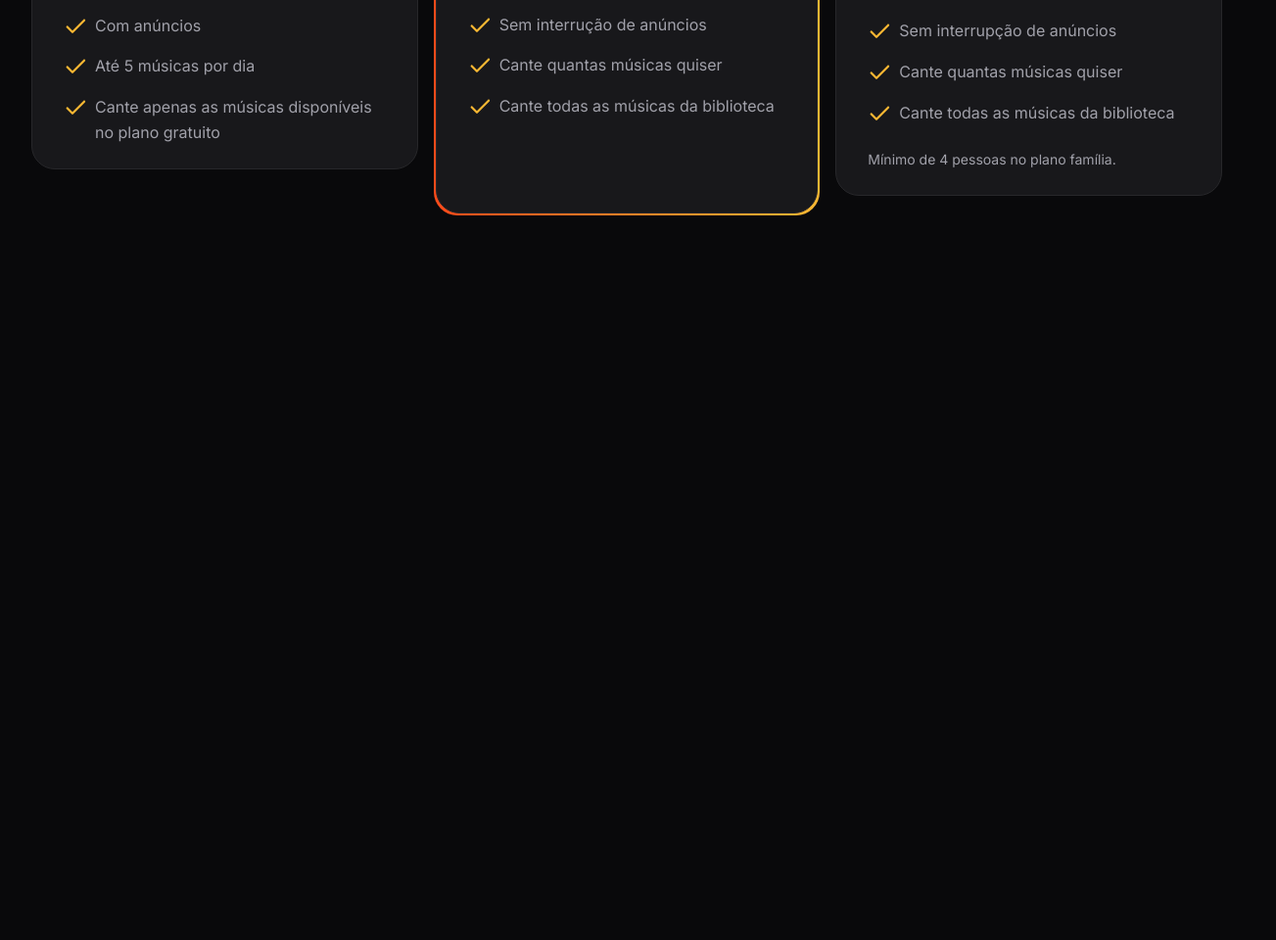
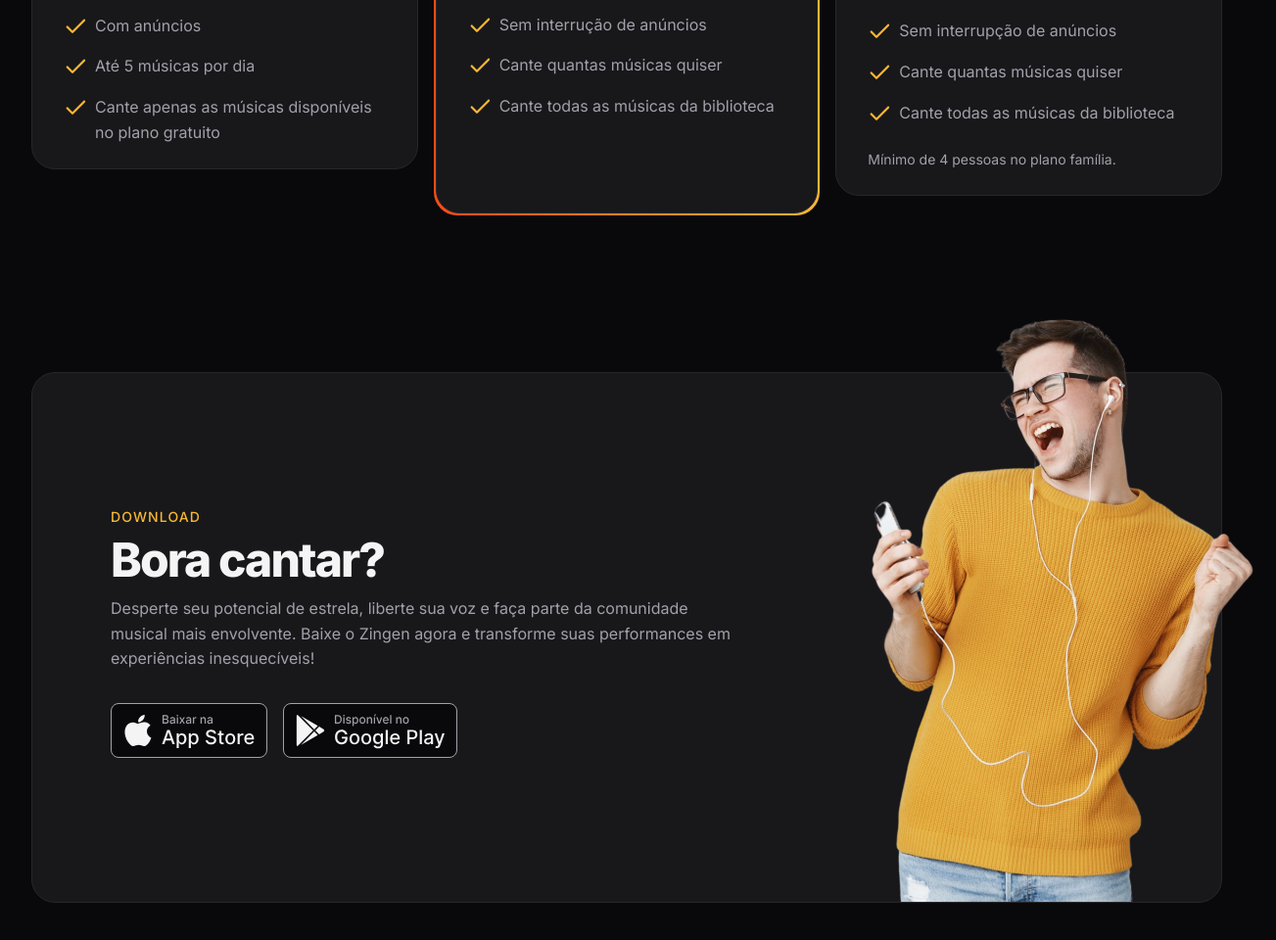
Before and after one commit to kayansartori/PROJETO-ZINGEN, a plain HTML site: page index.html in a window 1280 px wide. Shown: the part 3247-4207 px from the top of the page at 98% size, 1303 px wide, since content can reach past the window. Before the commit the page ends 3547 px from the top, so only its background shows below. Drawn offline with Linux system fonts and the light colour scheme.

Commit message:
Seção download

```diff
--- a/index.html
+++ b/index.html
@@ -170,5 +170,30 @@
   </div>
   </div>
  </section>
+
+<section id="download">
+  <div class="container py-xl">
+  <div class="card px-lg even-columns items-center">
+    <div>
+      <header>
+        <strong>download</strong>
+        <h2>Bora cantar?</h2>
+      </header>
+      <p>Desperte seu potencial de estrela, liberte sua voz e faça parte da comunidade musical mais envolvente. Baixe o Zingen agora e transforme suas performances em experiências inesquecíveis!</p>
+
+      <div class="buttons flex gap-1">
+        <a href="#">
+          <img src="assets/button-appstore.svg" alt="Baixar da Apple Store">
+        </a>
+        <a href="#">
+          <img src="assets/button-playstore.svg" alt="Baixar da Play Store">
+        </a>
+      </div>
+    </div>
+
+    <img src="assets/rapaz-ouvindo-musica-com-fones-de-ouvido-e-cantando-no-aplicativo-de-karaoke-removebg 1.png" alt="">
+  </div>
+</div>
+  </section>
 </body>
 </html>
--- /dev/null
+++ b/styles/download.css
@@ -0,0 +1,32 @@
+  #download {
+    .card {
+      padding: 3rem 1.5rem 15rem;
+      position: relative;
+     & > img {
+      width: 14.5rem;
+      position: absolute;
+      bottom: 0;
+      right: -3.5rem;
+    }
+  }
+
+  .buttons {
+    flex-wrap: wrap;
+    margin-top: 2rem;
+  }
+
+  @media (width >= 80em) {
+    .card {
+      padding: 8.75rem 5rem;
+
+      & > div:nth-child(1) {
+        max-width: 40rem;
+      }
+
+      & > img {
+        width: 29.125rem;
+      }
+    }
+  }
+
+  }
--- a/styles/global.css
+++ b/styles/global.css
@@ -46,6 +46,8 @@ html {
   font-size: var(--fs-base);
   line-height: 1.6;
   color: var(--text-color-primary);
+
+  overflow-x: hidden;
 }
 
 body {
--- a/styles/index.css
+++ b/styles/index.css
@@ -9,3 +9,4 @@
 @import url(cards.css);
 @import url(features.css) (width >= 80rem);
 @import url(pricing.css);
+@import url(download.css);
```
Also changed, not shown: assets/button-appstore.svg (added), assets/button-playstore.svg (added).
